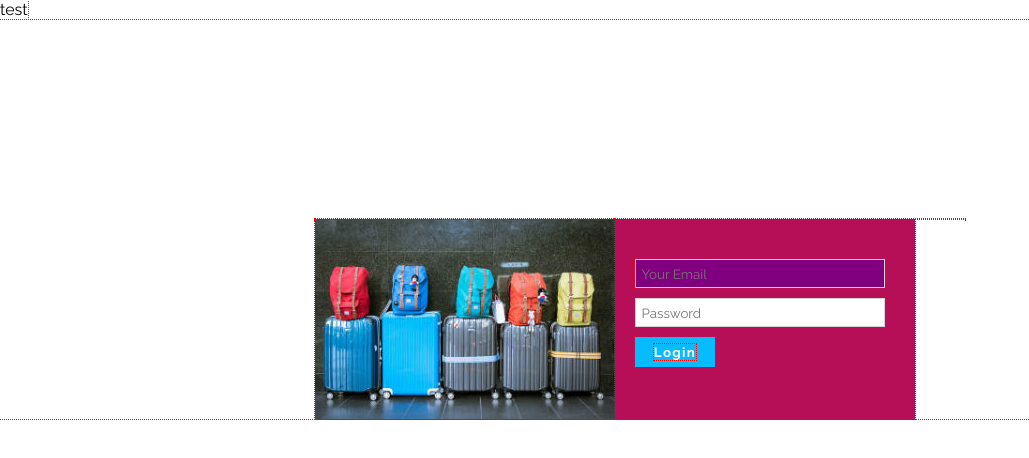
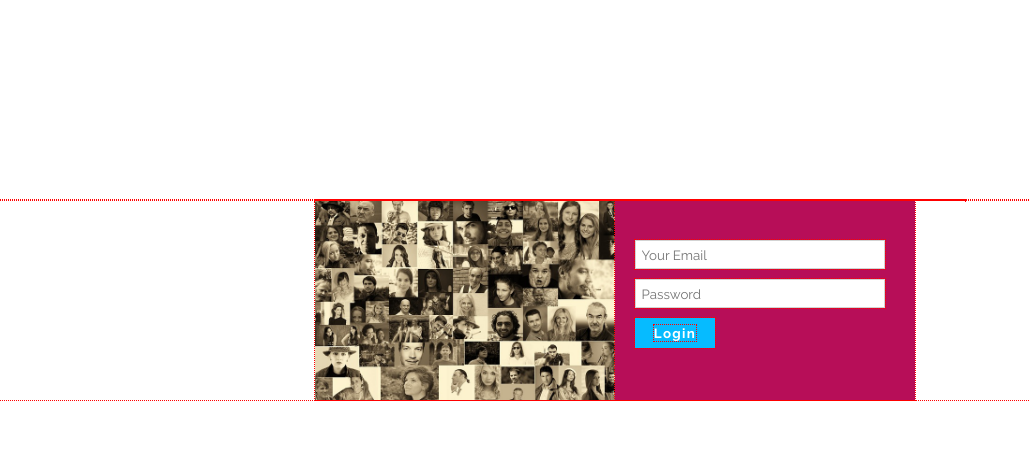
Before and after one commit to zachgerhart/user-profiles, a website: page public/index.html in a window 1280 px wide. Shown: the whole page, without its empty margins (0-1029 px from the left). Drawn offline with nearby package versions, Linux system fonts and the light colour scheme; some packages are replaced by stand-ins of ours.

```diff
--- a/public/app.js
+++ b/public/app.js
@@ -10,7 +10,7 @@
 	})
 	.state('profile', {
 		url: 'profile',
-		'templateUrl': './views/profile/html',
+		'templateUrl': './views/profile.html', // changed from profile/html
 		controller: 'mainCtrl'
 	});
 
--- a/public/views/home.html
+++ b/public/views/home.html
@@ -1,16 +1,18 @@
-{{ test }}
+<!--{{ test }}-->
 
 <div class="wrapper">
   <div>
-    <img src="/images/luggage-sm.jpg">
+    <img src="/images/people.jpg" alt="photo montage">
   </div>
   <div class="login">
-    <input id="email" type="text" placeholder="Your Email" style="background-color: purple;">
+    <input id="email" type="text" placeholder="Your Email">
     <br />
     <input id="password" type="text" placeholder="Password">
     <br />
+
+<!--    combine button class with ui-sref? if so, change less file   -->
     <button class="l-btn l-btn-success">
-      <a href="profile.html">Login</a>
+      <a ui-sref="profile.html">Login</a>
     </button>
   </div>
 </div>
```
Also changed, not shown: public/index.html (+1 -1 lines), images/luggage-sm.jpg (deleted), images/people.jpg (added).
